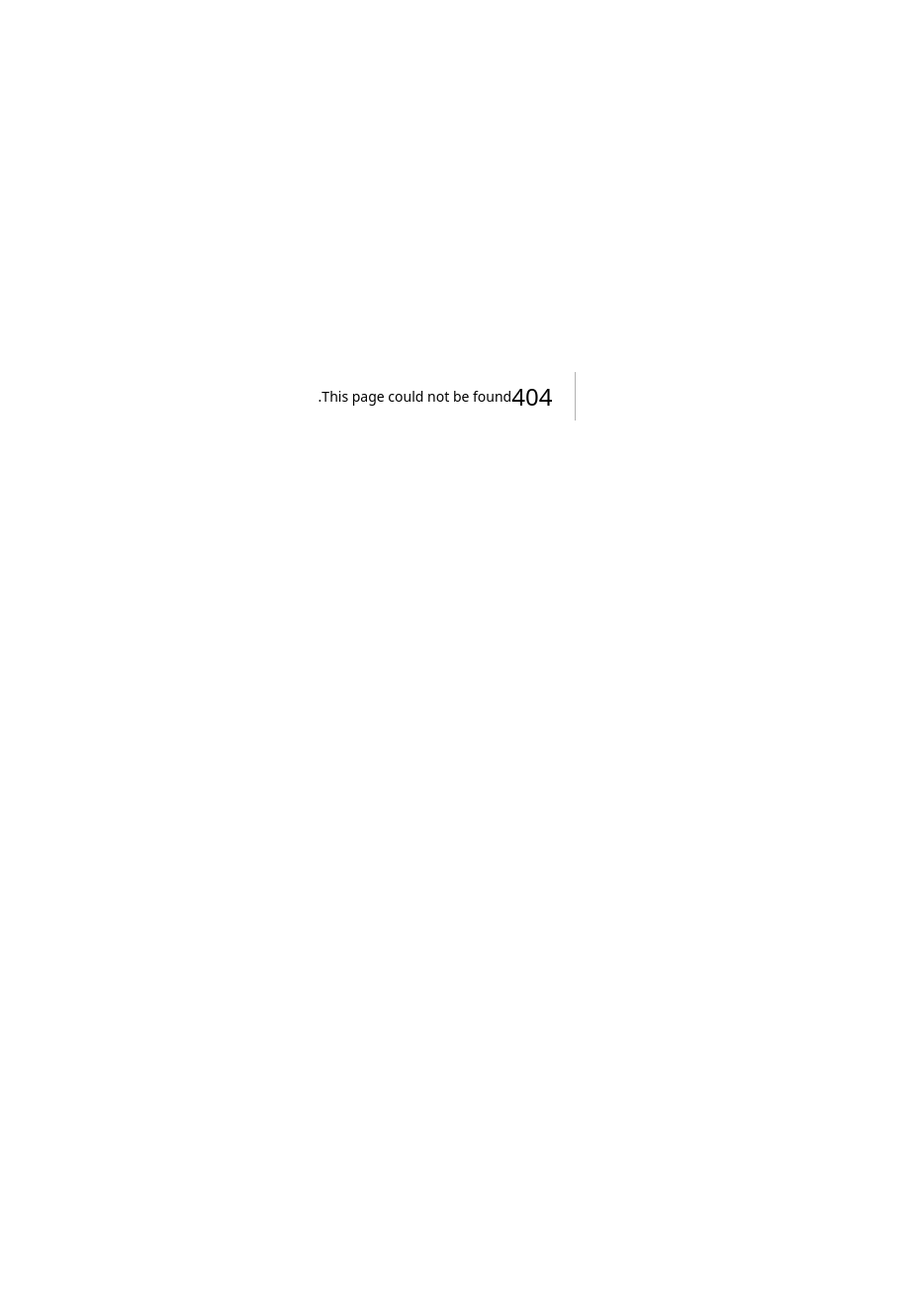
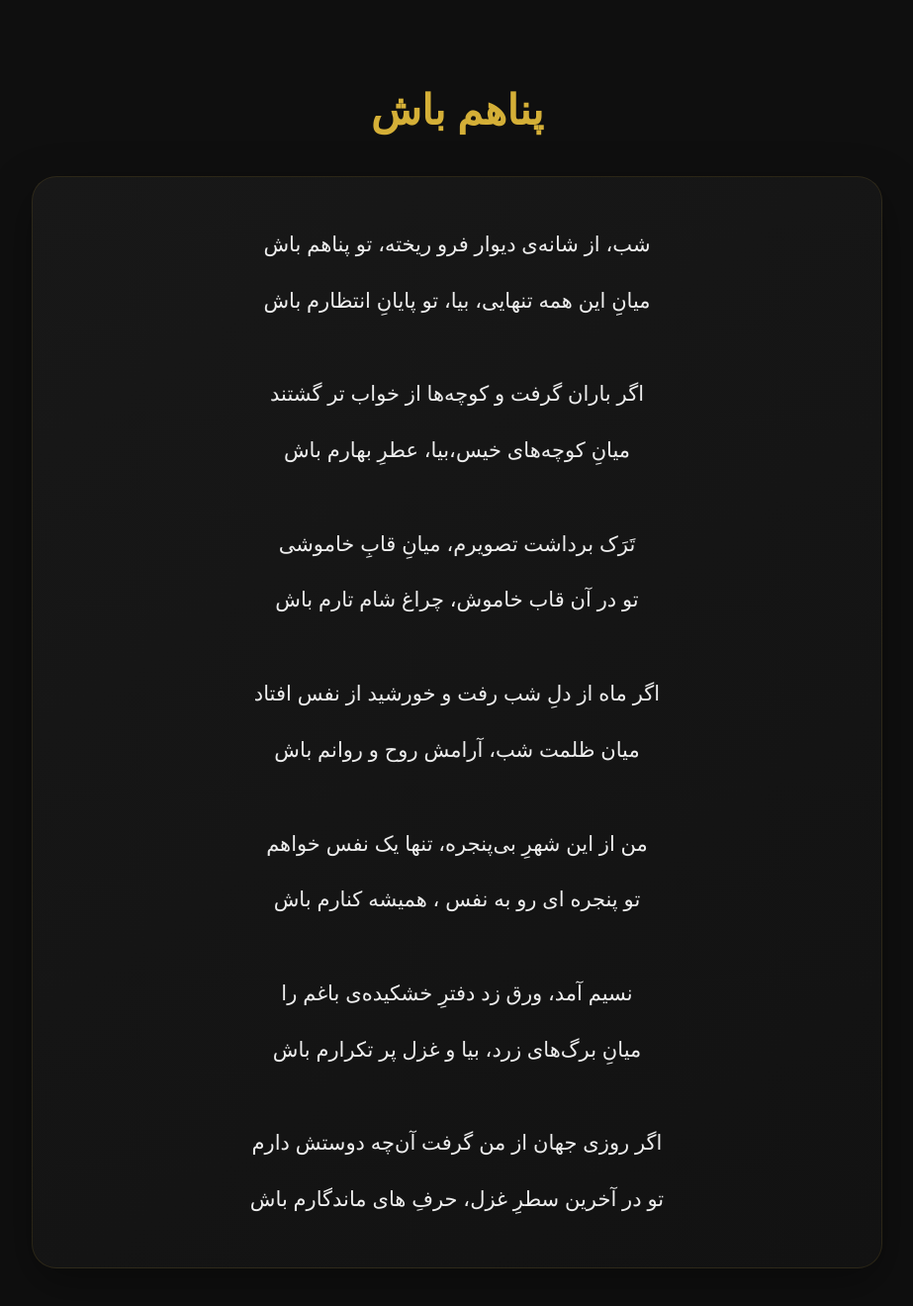
Before and after one commit to mahtaghahreman/Mahta_ghahreman, a Next.js app: page /lyrics/panaham-bash in a window 1280 px wide. Before the commit this address had no page. Shown: the top 1320 px of the page at 99% size, without its empty margins (178-1101 px from the left). Before the commit the page ends 800 px from the top, so only its background shows below. Built offline with nearby package versions, Linux system fonts and the light colour scheme.

Commit message:
Create page.tsx

```diff
--- /dev/null
+++ b/app/lyrics/panaham-bash/page.tsx
@@ -0,0 +1,44 @@
+export default function PanahamBashPage() {
+  return (
+    <main className="lyrics-page">
+      <h1>پناهم باش</h1>
+
+      <div className="lyrics-text">
+        <p>
+          شب، از شانه‌ی دیوار فرو ریخته، تو پناهم باش<br />
+          میانِ این همه تنهایی، بیا، تو پایانِ انتظارم باش
+        </p>
+
+        <p>
+          اگر باران گرفت و کوچه‌ها از خواب تر گشتند<br />
+          میانِ کوچه‌های خیس،بیا، عطرِ بهارم باش
+        </p>
+
+        <p>
+          تَرَک برداشت تصویرم، میانِ قابِ خاموشی<br />
+          تو در آن قاب خاموش، چراغ شام تارم باش
+        </p>
+
+        <p>
+          اگر ماه از دلِ شب رفت و خورشید از نفس افتاد<br />
+          میان ظلمت شب، آرامش روح و روانم باش
+        </p>
+
+        <p>
+          من از این شهرِ بی‌پنجره، تنها یک نفس خواهم<br />
+          تو پنجره ای رو به نفس ، همیشه کنارم باش
+        </p>
+
+        <p>
+          نسیم آمد، ورق زد دفترِ خشکیده‌ی باغم را<br />
+          میانِ برگ‌های زرد، بیا و غزل‌ پر تکرارم باش
+        </p>
+
+        <p>
+          اگر روزی جهان از من گرفت آن‌چه دوستش دارم<br />
+          تو در آخرین سطرِ غزل، حرفِ های ماندگارم باش
+        </p>
+      </div>
+    </main>
+  );
+}
```
